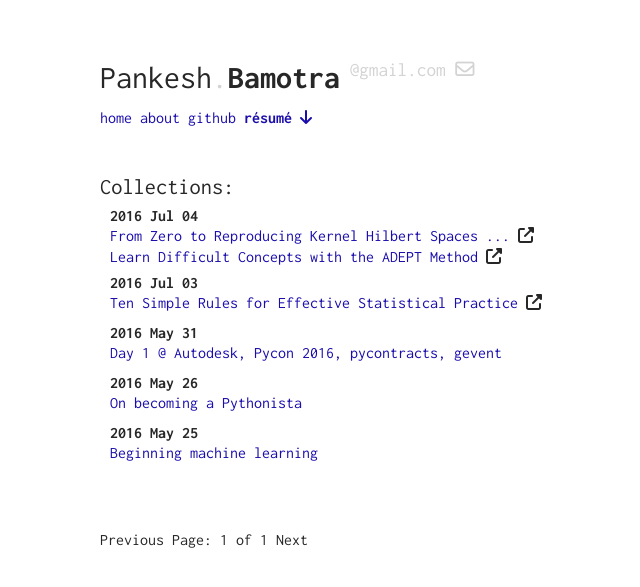
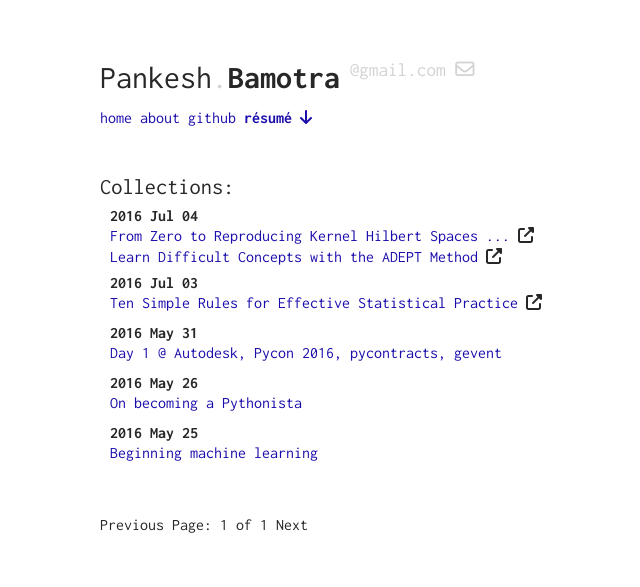
Before and after one commit to pbamotra/sciontist, a Jekyll site: the page built from index.html, in a window 1280 px wide. Shown: the top 587 px of the page, without its empty margins (240-880 px from the left). Built offline with Jekyll 4.4.1, drawn with Linux system fonts in a browser that asks for light colours; nearby versions of some CDN libraries; a script that is not in the unit is left out; the list of posts is cut into pages by our own code.

Commit message:
Pagination  styling 2

```diff
--- a/_config.yml
+++ b/_config.yml
@@ -37,4 +37,4 @@ gems:
 
 
 # Pagination
-paginate: 5
+paginate: 6
--- a/assets/css/main.scss
+++ b/assets/css/main.scss
@@ -270,5 +270,5 @@ ul.share-buttons li{
 .pagination {
     display: inline-block;
     position: relative;
-    top: 30px;
+    top: 15px;
 }
```
